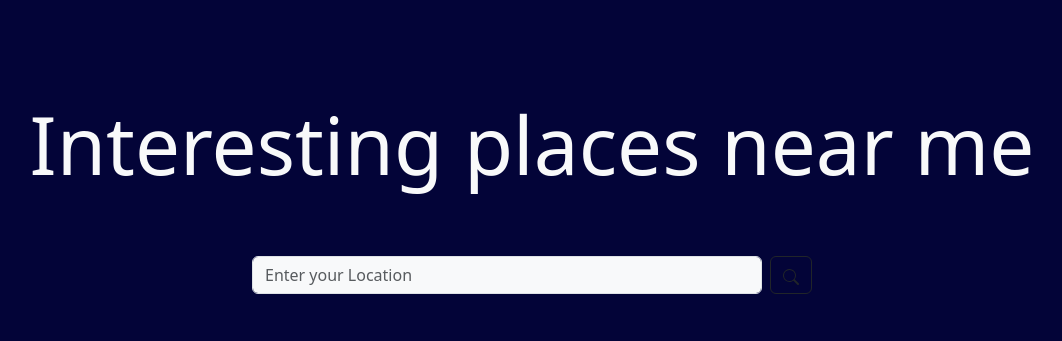
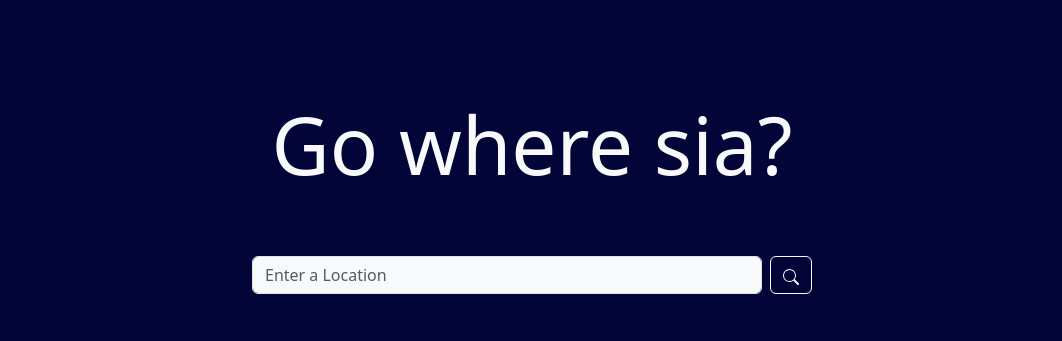
Before and after one commit to rayyan35p/gowheresia, a Flask app: page / in a window 1280 px wide. Shown: the top 341 px of the page, without its empty margins (108-1170 px from the left). Run offline with Flask 3, Linux system fonts and the light colour scheme.

Commit message:
updated index.html

```diff
--- a/templates/index.html
+++ b/templates/index.html
@@ -5,11 +5,11 @@
 {% endblock %}
 
 {% block body %}
-<h1 class="d-flex justify-content-center text-light display-1 pt-5 mt-5">Interesting places near me</h1>
+<h1 class="d-flex justify-content-center text-light display-1 pt-5 mt-5">Go where sia?</h1>
 <div class="container">
     <form class="d-flex pt-3 p-5 mt-5 justify-content-center" action="/results" method="POST" role="search">
-        <input class="form-control me-2 bg-light w-50" size="10" type="search" name="query" placeholder="Enter your Location" aria-label="Search">
-        <button class="btn btn-outline-dark text-dark" type="submit">
+        <input class="form-control me-2 bg-light w-50" size="10" type="search" name="query" placeholder="Enter a Location" aria-label="Search">
+        <button class="btn btn-outline-light text-light" type="submit">
           <svg xmlns="http://www.w3.org/2000/svg" width="16" height="16" fill="currentColor" class="bi bi-search" viewBox="0 0 16 16">
               <path d="M11.742 10.344a6.5 6.5 0 1 0-1.397 1.398h-.001c.03.04.062.078.098.115l3.85 3.85a1 1 0 0 0 1.415-1.414l-3.85-3.85a1.007 1.007 0 0 0-.115-.1zM12 6.5a5.5 5.5 0 1 1-11 0 5.5 5.5 0 0 1 11 0z"/>
             </svg>
```
